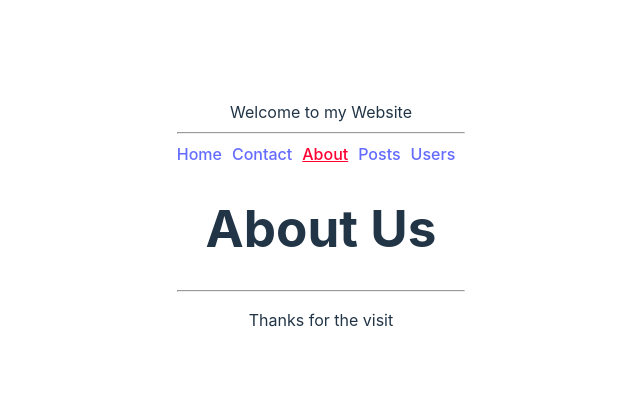
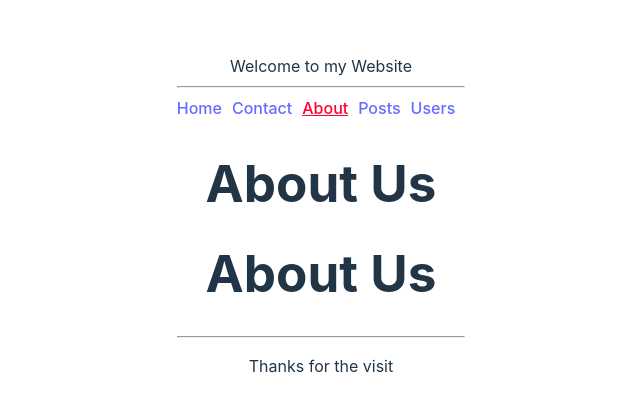
Before and after one commit to SM-Saim/M8M45-introduction-to-react-router, a React (Vite) app: page /about in a window 1280 px wide. Shown: the part 176-588 px from the top of the page, without its empty margins (319-959 px from the left). Built offline with nearby package versions, Linux system fonts and the light colour scheme.

Commit message:
useNavigation hook applied

```diff
--- a/src/components/Home/Home.jsx
+++ b/src/components/Home/Home.jsx
@@ -1,11 +1,17 @@
-import { Outlet } from "react-router-dom";
+import { Outlet, useNavigation } from "react-router-dom";
 import Header from "../Header/Header";
 import Footer from "../Footer/Footer";
 
 const Home = () => {
+  const navigation = useNavigation();
   return (
     <div>
       <Header></Header>
+      {navigation.state === "loading" ? (
+        <p>Loading .....</p>
+      ) : (
+        <Outlet></Outlet>
+      )}
       <Outlet></Outlet>
       <Footer></Footer>
     </div>
```
